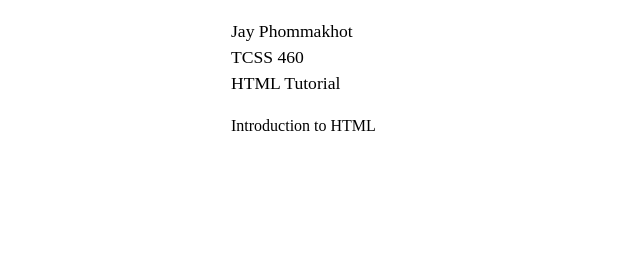
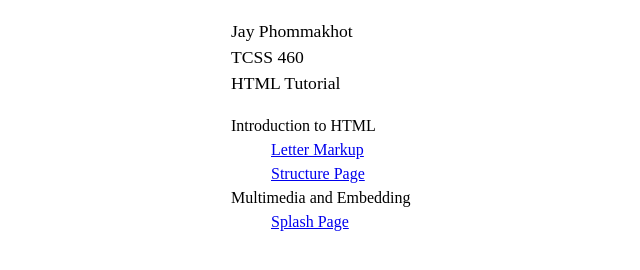
Before and after one commit to jphomm-1966636/HTML_Assesments, a plain HTML site: page index.html in a window 1280 px wide. Shown: the whole page, without its empty margins (9-649 px from the left). Drawn offline with Linux system fonts and the light colour scheme; files that its build step writes are made by us from their sources.

Commit message:
html links

```diff
--- a/index.html
+++ b/index.html
@@ -19,6 +19,14 @@
 
         <d1>
             <dt> Introduction to HTML </dt>
+            <dd>
+                <a href="https://jphomm-1966636.github.io/HTML_Assessments/Letter_Markup/"> Letter Markup </a><br/>
+                <a href="https://jphomm-1966636.github.io/HTML_Assessments/Page_Structure/"> Structure Page </a>
+            </dd>
+            <dt> Multimedia and Embedding </dt>
+            <dd>
+                <a href="https://jphomm-1966636.github.io/HTML%20Assessments/Splash/"> Splash Page </a>
+            </dd>
         </d1>
 
 
```
